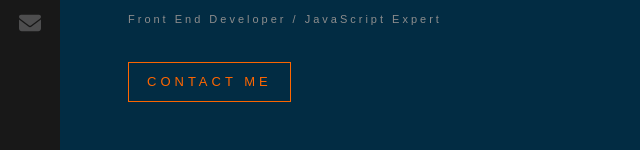
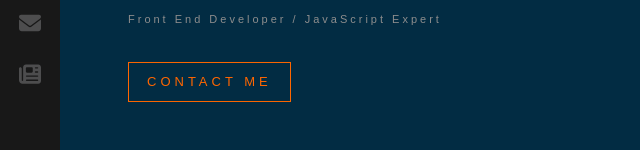
Before and after one commit to TheTrueGameBreaker/React-Portfolio, a React (Create React App) app: page / in a window 1280 px wide. Shown: the part 435-585 px from the top of the page, without its empty margins (0-640 px from the left). Built offline with nearby package versions, Linux system fonts and the light colour scheme.

Commit message:
Never got it working

```diff
--- a/src/components/Sidebar/index.js
+++ b/src/components/Sidebar/index.js
@@ -14,7 +14,7 @@ import {
   faEnvelope,
   faSuitcase,
   faBars,
-  faClose,
+  faNewspaper,
 } from "@fortawesome/free-solid-svg-icons";
 import { Link, NavLink } from "react-router-dom";
 
@@ -60,13 +60,14 @@ const Sidebar = () => {
         >
           <FontAwesomeIcon icon={faEnvelope} color="#4d4d4e" />
         </NavLink>
-        <FontAwesomeIcon
+        <NavLink
+          activeclassname="active"
+          className="resume-link"
+          to="https://docs.google.com/document/d/1t5fy11NqeZF-LvIVNy153u0M8K94KKr-ymNsjrihfFo/edit"
           onClick={() => setShowNav(false)}
-          icon={faClose}
-          color="#ff6600"
-          size="3x"
-          className="close-icon"
-        />
+        >
+          <FontAwesomeIcon icon={faNewspaper} color="#4d4d4e" />
+        </NavLink>
       </nav>
       <ul>
         <li>
--- a/src/components/Sidebar/index.scss
+++ b/src/components/Sidebar/index.scss
@@ -96,6 +96,12 @@
         }
       }
 
+      a.resume-link {
+        &:after {
+          content: 'RESUME';
+        }
+      }
+
       a.active {
         svg {
           color: #ff6600;
```
Also changed, not shown: src/assets/images/Screenshot_29.png (added).
